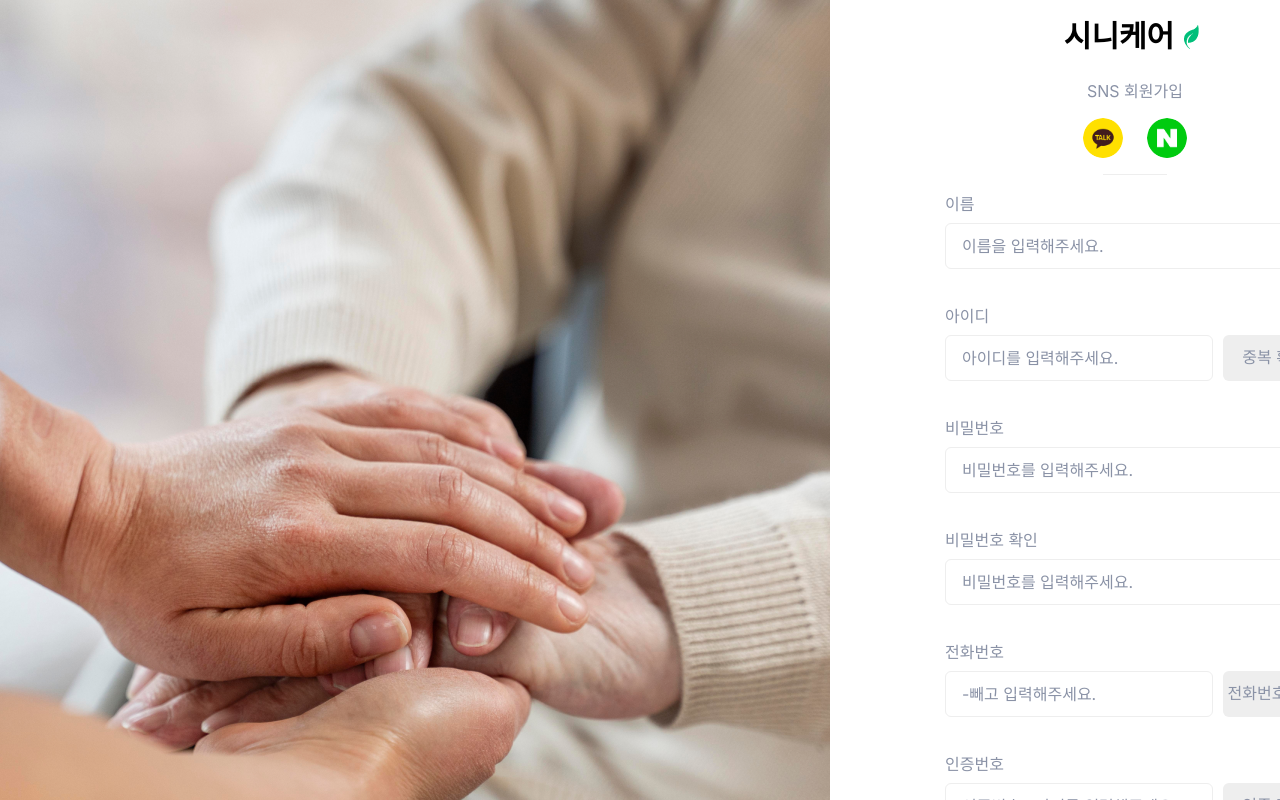
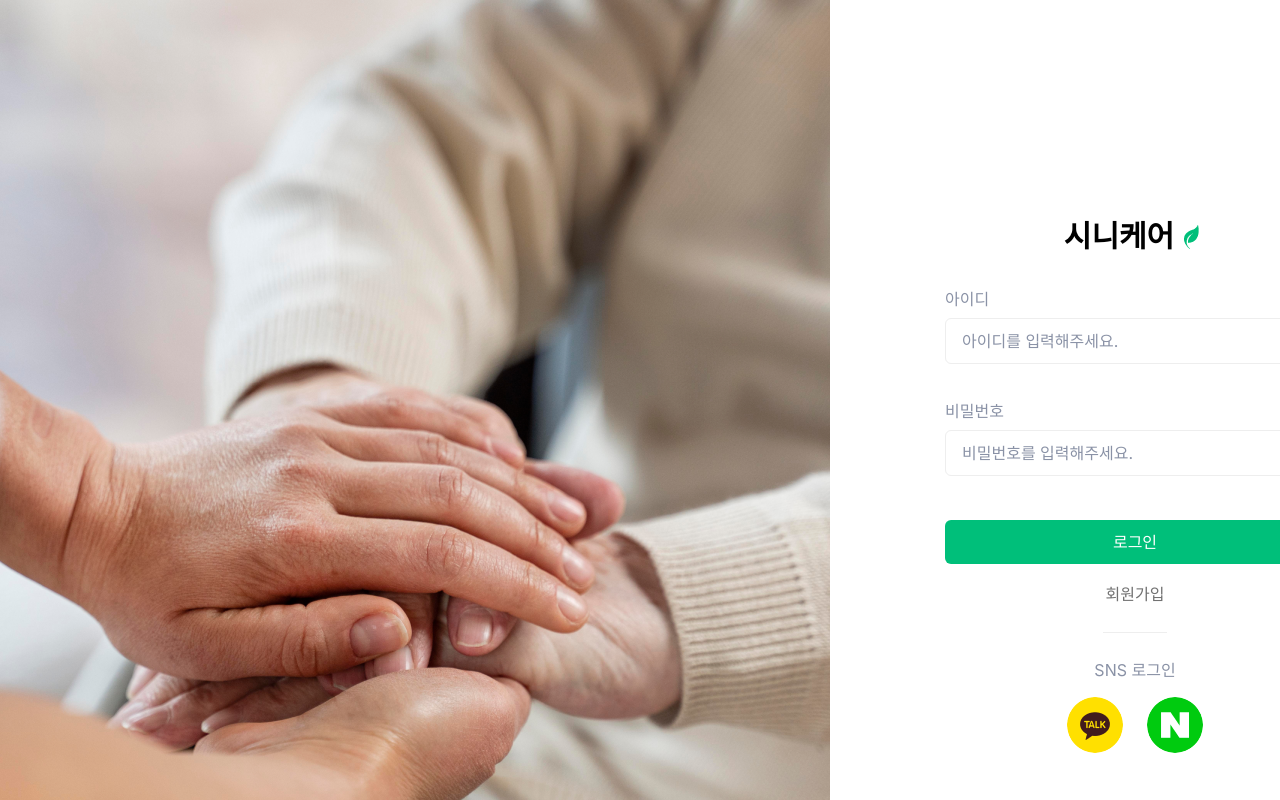
Before and after one commit to imwkdrh/Senicare, a React (Create React App) app: page / in a window 1280 px wide. Shown: the top 800 px of the page. Built offline with nearby package versions, Linux system fonts and the light colour scheme.

Commit message:
2024-08-28 11:57

```diff
--- a/src/views/Auth/index.tsx
+++ b/src/views/Auth/index.tsx
@@ -3,11 +3,30 @@
 import './style.css';
 
 import InputBox from 'src/components/InputBox';
-export default function Auth() {
+
+interface SnsContainerProps {
+    type: '회원가입' | '로그인';
+}
+
+function SnsContainer({ type }: SnsContainerProps) {
+    return (
+        <div className="sns-container">
+            <div className="title">SNS {type}</div>
+            <div className="sns-button-container">
+                <div className={`sns-button ${type ==='회원가입' ? 'md ' : '' } kakao`}></div>
+                <div className={`sns-button ${type === '회원가입' ? 'md ' : '' } naver`}></div>
+            </div>
+        </div>
+    )
+}
+
+function SignUp() {
 
     const [name, setName] = useState<string>('');
     const [id, setId] = useState<string>('');
     const [password, setPassword] = useState<string>('');
+
+
     const [passwordCheck, setPasswordCheck] = useState<string>('');
     const [telNumber, setTelNumber] = useState<string>('');
     const [authNumber, setAuthNumber] = useState<string>('');
@@ -19,12 +38,27 @@
     const [telNumberMessage, setTelNumberMessage] = useState<string>('');
     const [authNumberMessage, setAuthNumberMessage] = useState<string>('');
 
+    const [nameMessageError, setNameMessageError] = useState<boolean>(false);
+    const [idMessageError, setIdMessageError] = useState<boolean>(false);
+    const [passwordMessageError, setPasswordMessageError] = useState<boolean>(false);
+    const [passwordCheckMessageError, setPasswordCheckMessageError] = useState<boolean>(false);
+    const [telNumberMessageError, setTelNumberMessageError] = useState<boolean>(false);
+    const [authNumberMessageError, setAuthNumberMessageError] = useState<boolean>(false);
+
     const [isCheckedId, setCheckedId] = useState<boolean>(false);
+    const [isMatchedPassword, setMatchedPassword] = useState<boolean>(false);
+    const [isCheckedPassword, setCheckedPassword] = useState<boolean>(false);
+    const [isSend, setSend] = useState<boolean>(false);
+    const [isCheckedAuthNumber, setCheckedAuthNumber] = useState<boolean>(false);
+
+    const isComplete = name && id && isCheckedId && password && passwordCheck && isMatchedPassword && isCheckedPassword && telNumber &&
+        isSend && authNumber && isCheckedAuthNumber;
 
     const onNameChangeHandler = (event: ChangeEvent<HTMLInputElement>) => {
         const { value } = event.target;
         setName(value);
     };
+
 
     const onIdChangeHandler = (event: ChangeEvent<HTMLInputElement>) => {
         const { value } = event.target;
@@ -45,7 +79,7 @@
         const message = (isMatched || !value) ? '' : '영문, 숫자를 혼용하여 8~13자 입력해주세요';
         setPasswordMessage(message);
         setPasswordMessageError(!isMatched);
-
+        setMatchedPassword(isMatched);
 
     };
 
@@ -60,30 +94,27 @@
         const { value } = event.target;
         setTelNumber(value);
 
-        const pattern = /^[0-9]{11}$/;
-        const isMatched = pattern.test(value);
-        const message = !value ? '' : isMatched ? '' : '숫자 11자 입력해주세요';
-        setTelNumberMessage(message);
-        setTelNumberMessageError(!isMatched);
+        setSend(false);
+        setTelNumberMessage('');
+
+        // const pattern = /^[0-9]{11}$/;
+        // const isMatched = pattern.test(value);
+        // const message = !value ? '' : isMatched ? '' : '숫자 11자 입력해주세요';
+        // setTelNumberMessage(message);
+        // setTelNumberMessageError(!isMatched);
+
+
+
 
     };
 
     const onAuthNumberChangeHandler = (event: ChangeEvent<HTMLInputElement>) => {
         const { value } = event.target;
         setAuthNumber(value);
+        setCheckedAuthNumber(false);
+        setAuthNumberMessage('');
+    };
 
-
-        const isEqual = value === '2684';
-        const messageCheck = !value ? '' : isEqual ? '' : '인증번호가 일치하지 않습니다.';
-        setAuthNumberMessage(messageCheck);
-        setAuthNumberMessageError(!isEqual);
-    };
-    const [nameMessageError, setNameMessageError] = useState<boolean>(false);
-    const [idMessageError, setIdMessageError] = useState<boolean>(false);
-    const [passwordMessageError, setPasswordMessageError] = useState<boolean>(false);
-    const [passwordCheckMessageError, setPasswordCheckMessageError] = useState<boolean>(false);
-    const [telNumberMessageError, setTelNumberMessageError] = useState<boolean>(false);
-    const [authNumberMessageError, setAuthNumberMessageError] = useState<boolean>(false);
 
     const onIdCheckClickHandler = () => {
         if (!id) return;
@@ -96,60 +127,129 @@
     };
     const onTelNumberSendClickHandler = () => {
         if (!telNumber) return;
-        alert('인증번호 전송');
+
+        const pattern = /^[0-9]{11}$/;
+        const isMatched = pattern.test(telNumber);
+        if (!isMatched) {
+            setTelNumberMessage('숫자 11자 입력해주세요.');
+            setTelNumberMessageError(true);
+            return;
+        }
+        setTelNumberMessage('인증번호가 전송되었습니다.')
+        setTelNumberMessageError(false);
+        setSend(true);
     };
     const onAuthNumberCheckClickHandler = () => {
         if (!authNumber) return;
-        alert('인증번호 확인');
+
+        const isMatched = authNumber === 'Q1W2';
+        const message = isMatched ? '인증번호가 확인되었습니다' : '인증번호가 일치하지 않습니다.';
+        setAuthNumberMessage(message);
+        setAuthNumberMessageError(!isMatched);
+        setCheckedAuthNumber(isMatched);
     };
-
+    const onSignUpButtonHandler = () => {
+        if (!isComplete) return;
+        alert('회원가입 성공');
+    };
     useEffect(() => {
         if (!passwordCheck || !password) return;
 
         const isEqual = passwordCheck === password;
-        const checkMessage = isEqual ? '' : '비밀번호가 일치하지 않습니다.';
+        const message = isEqual ? '' : '비밀번호가 일치하지 않습니다.';
 
-        setPasswordCheckMessage(checkMessage);
-        setPasswordCheckMessageError(!isEqual)
-     },[password,passwordCheck]);
+        setPasswordCheckMessage(message);
+        setPasswordCheckMessageError(!isEqual);
+
+        setCheckedPassword(isEqual);
+
+    }, [password, passwordCheck]);
 
     return (
-        <div id="auth-wrapper">
-            <div className="auth-image"></div>
-            <div className="auth-container">
+
         <div style={{ gap: '16px' }} className="auth-box">
             <div className="title-box">
                 <div className="title">시니케어</div>
                 <div className="logo"></div>
             </div>
-                    <div className="sns-container">
-                        <div className="title">SNS 회원가입</div>
-                        <div className="sns-button-container">
-                            <div className="sns-button md kakao"></div>
-                            <div className="sns-button md naver"></div>
+            <SnsContainer type='회원가입'/>
+            <div style={{ width: '64px' }} className="divider"></div>
+
+            <div className="input-container">
+                <InputBox messageError={nameMessageError} message={nameMessage} label='이름' type='text' placeholder='이름을 입력해주세요.' value={name} onChange={onNameChangeHandler} />
+                <InputBox messageError={idMessageError} message={idMessage} label='아이디' type='text' placeholder='아이디를 입력해주세요.' buttonName='중복 확인' value={id} onChange={onIdChangeHandler} onButtonClick={onIdCheckClickHandler} />
+                <InputBox messageError={passwordMessageError} message={passwordMessage} label='비밀번호' type='password' placeholder='비밀번호를 입력해주세요.' value={password} onChange={onPasswordChangeHandler} />
+                <InputBox messageError={passwordCheckMessageError} message={passwordCheckMessage} label='비밀번호 확인' type='password' placeholder='비밀번호를 입력해주세요.' value={passwordCheck} onChange={onPasswordCheckChangeHandler} />
+                <InputBox messageError={telNumberMessageError} message={telNumberMessage} label='전화번호' type='text' placeholder='-빼고 입력해주세요.' buttonName='전화번호 인증' value={telNumber} onChange={onTelNumberChangeHandler} onButtonClick={onTelNumberSendClickHandler} />
+                {isSend &&
+                    <InputBox messageError={authNumberMessageError} message={authNumberMessage} label='인증번호' type='text' placeholder='인증번호 4자리를 입력해주세요.' buttonName='인증 확인' value={authNumber} onChange={onAuthNumberChangeHandler} onButtonClick={onAuthNumberCheckClickHandler} />
+                }
+            </div>
+
+            <div className="button-container">
+
+                <div className={`button ${isComplete ? 'primary' : 'disable'} full-width`} onClick={onSignUpButtonHandler}>회원가입</div>
+                <div className="link">로그인</div>
+            </div>
+        </div>
+
+    )
+}
+
+
+function SignIn() {
+
+    const [id, setId] = useState<string>('');
+    const [password, setPassword] = useState<string>('');
+    const [message, setMessage] = useState<string>('');
+
+    const onIdChangeHandler = (event: ChangeEvent<HTMLInputElement>) => {
+        const { value } = event.target;
+        setId(value);
+    };
+
+    const onPasswordChangeHandler = (event: ChangeEvent<HTMLInputElement>) => {
+        const { value } = event.target;
+        setPassword(value);
+    };
+
+    useEffect(() => {
+        setMessage('');
+    }, [id, password]);
+
+    return (
+        <div className="auth-box">
+            <div className="title-box">
+                <div className="title">시니케어</div>
+                <div className="logo"></div>
+            </div>
+            <div className="input-container">
+                <InputBox value={id} onChange={onIdChangeHandler} message='' messageError type='text' label='아이디' placeholder='아이디를 입력해주세요.' />
+                <InputBox value={password} onChange={onPasswordChangeHandler} message={message} messageError type='password' label='비밀번호' placeholder='비밀번호를 입력해주세요.' />
+            </div>
+            <div className="button-container">
+                <div className="button primary full-width">
+                    로그인
+                </div>
+                <div className="link" >
+                    회원가입
                 </div>
             </div>
             <div style={{ width: '64px' }} className="divider"></div>
+            <SnsContainer type='로그인'/>
+        </div>
+    );
 
-                    <div className="input-container">
-                        <InputBox messageError={nameMessageError} message={nameMessage} label='이름' type='text' placeholder='이름을 입력해주세요.' value={name} onChange={onNameChangeHandler}/>
-                        <InputBox messageError={idMessageError } message={idMessage } label='아이디' type='text' placeholder='아이디를 입력해주세요.' buttonName='중복 확인' value={id} onChange={onIdChangeHandler} onButtonClick={onIdCheckClickHandler}/>
-                        <InputBox messageError={passwordMessageError } message={passwordMessage } label='비밀번호' type='text' placeholder='비밀번호를 입력해주세요.' value={password} onChange={onPasswordChangeHandler}/>
-                        <InputBox messageError={passwordCheckMessageError} message={passwordCheckMessage} label='비밀번호 확인' type='text' placeholder='비밀번호를 입력해주세요.' value={passwordCheck} onChange={onPasswordCheckChangeHandler}/>
-                        <InputBox messageError={telNumberMessageError } message={telNumberMessage } label='전화번호' type='text' placeholder='-빼고 입력해주세요.' buttonName='전화번호 인증' value={telNumber} onChange={onTelNumberChangeHandler} onButtonClick={onTelNumberSendClickHandler}/>
-                        <InputBox messageError={authNumberMessageError } message={authNumberMessage } label='인증번호' type='text' placeholder='인증번호 4자리를 입력해주세요.' buttonName='인증 확인' value={authNumber} onChange={onAuthNumberChangeHandler} onButtonClick={onAuthNumberCheckClickHandler}/>
+}
+export default function Auth() {
+    return (
+        <div id="auth-wrapper">
+            <div className="auth-image"></div>
+            <div className="auth-container">
+                <SignIn />
+                {/* <SignUp /> */}
+            </div>
         </div>
 
-                    <div className="button-container">
-                        <div id="sign-up-button" className="button disable full-width">
-                            회원가입
-                        </div>
-                        <div className="link">
-                            로그인
-                        </div>
-                    </div>
-                </div>
-            </div>
-        </div>
     )
 }
```
Lines whose indentation alone changed are shown as unchanged.
